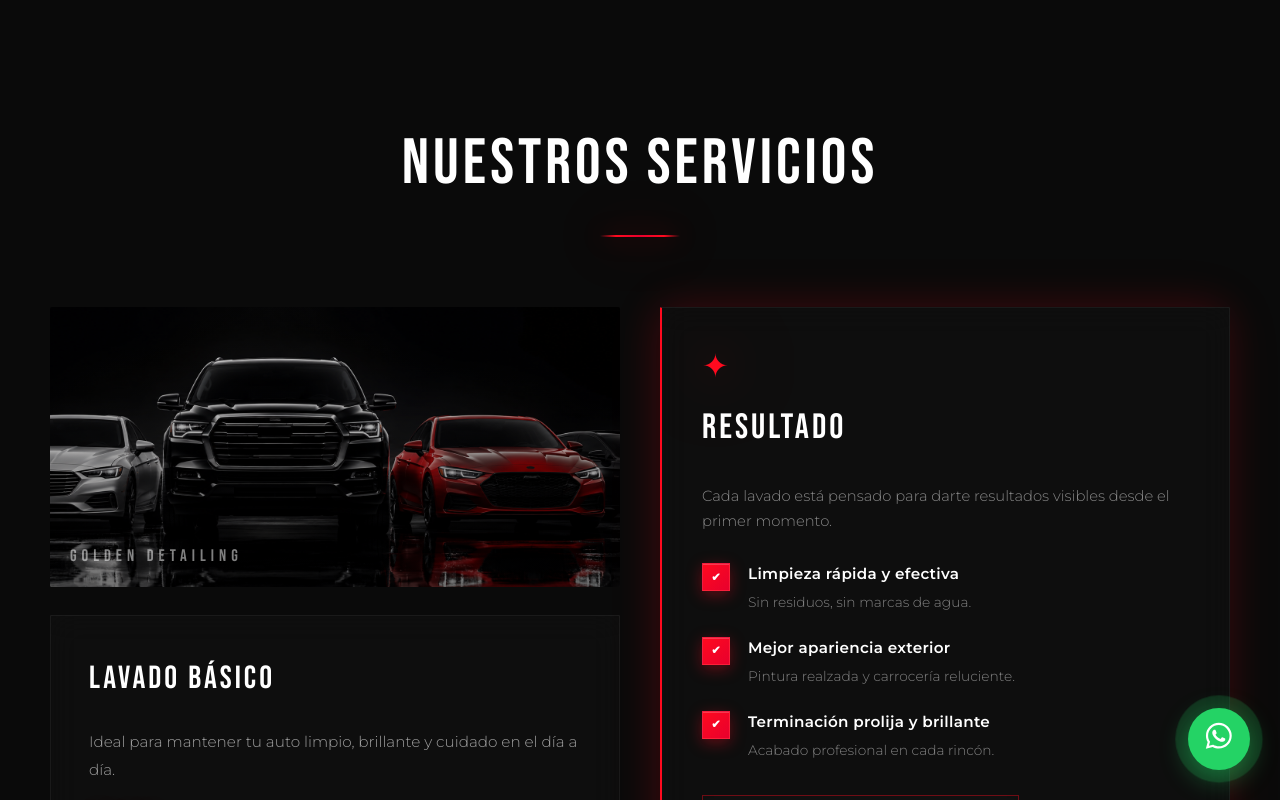
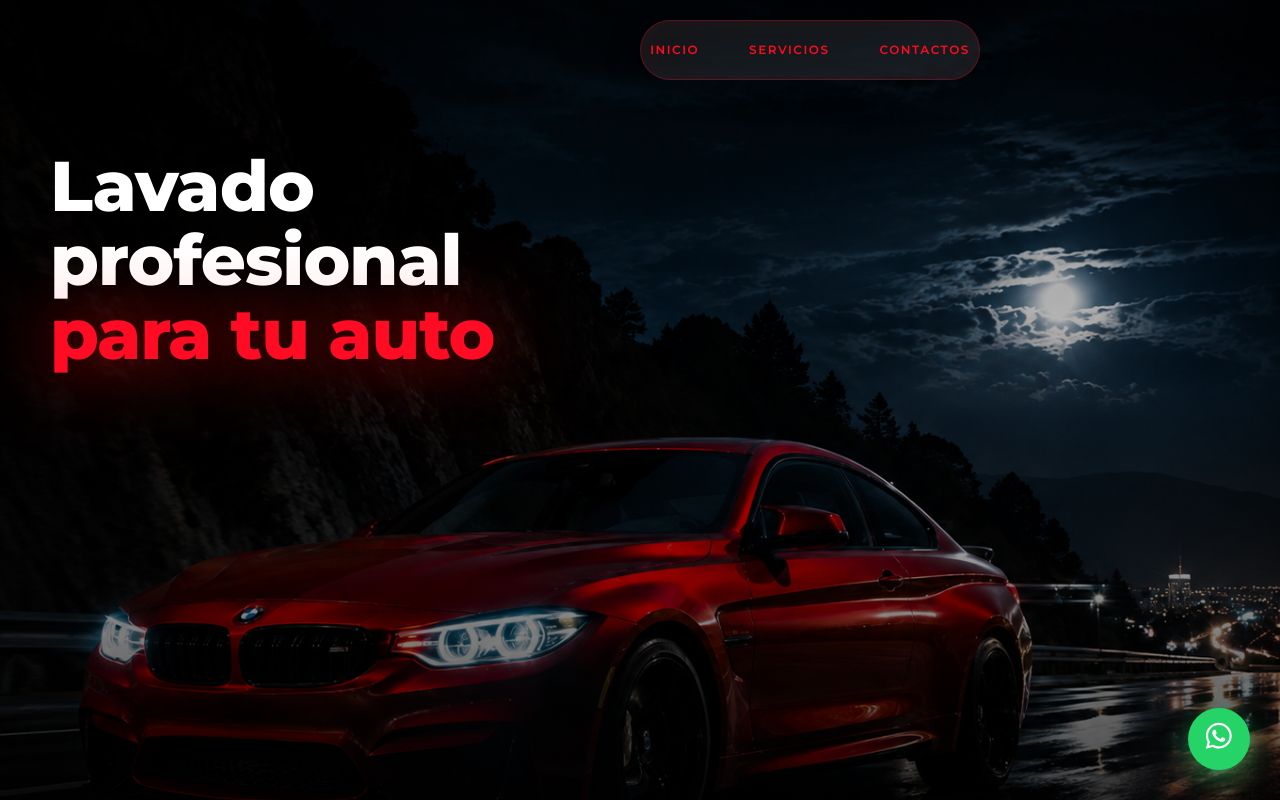
Before and after one commit to PACZKONATASHA/golden.detailing, a React (Vite) app: page / in a window 1280 px wide. Shown: the top 800 px of the page. Built offline with nearby package versions, Linux system fonts and the light colour scheme.

Commit message:
Recrear Hero con imagen, navbar circular rojo y título en cielo

```diff
--- a/src/App.jsx
+++ b/src/App.jsx
@@ -1,3 +1,4 @@
+import Hero from './components/Hero';
 import Services from './components/Services';
 import Premium from './components/Premium';
 import Contact from './components/Contact';
@@ -8,6 +9,7 @@ import './App.css';
 function App() {
   return (
     <div className="app">
+      <Hero />
       <Services />
       <Premium />
       <Contact />
--- /dev/null
+++ b/src/components/Hero.css
@@ -0,0 +1,302 @@
+/* ===== HERO ===== */
+.hero {
+  position: relative;
+  min-height: 100vh;
+  display: flex;
+  flex-direction: column;
+  overflow: hidden;
+  background: #000;
+}
+
+/* Imagen de fondo */
+.hero-bg {
+  position: absolute;
+  inset: 0;
+  z-index: 0;
+}
+
+.hero-bg img {
+  width: 100%;
+  height: 100%;
+  object-fit: cover;
+  object-position: center top;
+}
+
+.hero-overlay {
+  position: absolute;
+  inset: 0;
+  background: linear-gradient(
+    to bottom,
+    rgba(0, 0, 0, 0.4) 0%,
+    rgba(0, 0, 0, 0.2) 50%,
+    rgba(0, 0, 0, 0.7) 100%
+  );
+}
+
+/* ===== NAVBAR CIRCULAR ===== */
+.navbar {
+  position: fixed;
+  top: 20px;
+  left: 50%;
+  transform: translateX(-50%);
+  z-index: 1000;
+  width: 340px;
+  height: 60px;
+  border-radius: 50px;
+  background: rgba(255, 255, 255, 0.08);
+  border: 1.5px solid rgba(255, 10, 31, 0.3);
+  backdrop-filter: blur(20px);
+  -webkit-backdrop-filter: blur(20px);
+  box-shadow: 0 8px 32px rgba(0, 0, 0, 0.4), inset 0 0 30px rgba(255, 10, 31, 0.05);
+  display: flex;
+  align-items: center;
+  padding: 0 24px;
+}
+
+.nav-inner {
+  display: flex;
+  justify-content: center;
+  align-items: center;
+  width: 100%;
+  height: 100%;
+}
+
+.nav-links {
+  display: flex;
+  gap: 50px;
+  list-style: none;
+  margin: 0;
+  padding: 0;
+}
+
+.nav-links li {
+  list-style: none;
+}
+
+.nav-links a {
+  color: var(--rojo);
+  text-decoration: none;
+  font-size: 0.75rem;
+  font-weight: 600;
+  text-transform: uppercase;
+  letter-spacing: 1.5px;
+  position: relative;
+  transition: all 0.3s cubic-bezier(0.4, 0, 0.2, 1);
+  display: block;
+  white-space: nowrap;
+}
+
+.nav-links a::after {
+  content: '';
+  position: absolute;
+  bottom: -6px;
+  left: 50%;
+  transform: translateX(-50%);
+  width: 0;
+  height: 2px;
+  background: var(--rojo);
+  transition: width 0.3s cubic-bezier(0.4, 0, 0.2, 1);
+  box-shadow: 0 0 10px var(--rojo-glow);
+}
+
+.nav-links a:hover {
+  color: #fff;
+  text-shadow: 0 0 10px var(--rojo-glow);
+}
+
+.nav-links a:hover::after {
+  width: 100%;
+}
+
+/* ===== HAMBURGER ===== */
+.hamburger {
+  display: none;
+  flex-direction: column;
+  justify-content: center;
+  gap: 5px;
+  background: none;
+  border: none;
+  cursor: pointer;
+  padding: 4px;
+  z-index: 10;
+  margin-left: auto;
+}
+
+.hamburger span {
+  display: block;
+  width: 20px;
+  height: 2px;
+  background: var(--rojo);
+  border-radius: 2px;
+  transition: transform 0.3s ease, opacity 0.3s ease;
+  transform-origin: center;
+}
+
+.hamburger.open span:nth-child(1) { transform: translateY(7px) rotate(45deg); }
+.hamburger.open span:nth-child(2) { opacity: 0; transform: scaleX(0); }
+.hamburger.open span:nth-child(3) { transform: translateY(-7px) rotate(-45deg); }
+
+/* ===== MOBILE MENU ===== */
+.nav-mobile {
+  list-style: none;
+  overflow: hidden;
+  display: flex;
+  flex-direction: column;
+  gap: 0;
+  padding: 8px 20px 16px;
+  border-top: 1px solid rgba(255, 10, 31, 0.2);
+  margin-top: 8px;
+}
+
+.nav-mobile li a {
+  display: block;
+  padding: 12px 0;
+  color: var(--rojo);
+  text-decoration: none;
+  font-size: 0.8rem;
+  font-weight: 600;
+  text-transform: uppercase;
+  letter-spacing: 1.5px;
+  transition: all 0.25s ease;
+  border-bottom: 1px solid rgba(255, 10, 31, 0.1);
+}
+
+.nav-mobile li:last-child a {
+  border-bottom: none;
+}
+
+.nav-mobile li a:hover {
+  color: #fff;
+  text-shadow: 0 0 10px var(--rojo-glow);
+}
+
+/* ===== HERO CONTENT ===== */
+.hero-content {
+  flex: 1;
+  display: flex;
+  align-items: flex-start;
+  justify-content: flex-start;
+  position: relative;
+  z-index: 2;
+  max-width: 1300px;
+  margin: 0 auto;
+  padding: 100px 50px 140px;
+  width: 100%;
+  padding-top: 150px;
+}
+
+.hero-text {
+  max-width: 580px;
+  display: flex;
+  flex-direction: column;
+  gap: 26px;
+}
+
+.hero-title {
+  font-family: 'Montserrat', sans-serif;
+  font-size: clamp(2.6rem, 5.5vw, 4.8rem);
+  line-height: 1.05;
+  color: #fff;
+  letter-spacing: -1px;
+  text-transform: none;
+  font-weight: 800;
+}
+
+.hero-title-red {
+  color: var(--rojo);
+  text-shadow: 0 0 60px var(--rojo-glow), 0 0 100px var(--rojo-brillo);
+  display: block;
+  filter: brightness(1.15);
+}
+
+/* ===== RESPONSIVE ===== */
+@media (max-width: 1024px) {
+  .navbar {
+    width: 320px;
+    top: 15px;
+  }
+
+  .nav-links {
+    gap: 40px;
+  }
+
+  .hero-content {
+    padding: 120px 40px 120px;
+  }
+}
+
+@media (max-width: 768px) {
+  .navbar {
+    width: auto;
+    padding: 12px 20px;
+    border-radius: 50px;
+    top: 12px;
+    left: 50%;
+    transform: translateX(-50%);
+  }
+
+  .nav-inner {
+    justify-content: space-between;
+    gap: 30px;
+  }
+
+  .nav-links {
+    display: none;
+  }
+
+  .hamburger {
+    display: flex;
+  }
+
+  .nav-links a {
+    font-size: 0.7rem;
+  }
+
+  .hero-content {
+    padding: 100px 24px 80px;
+    align-items: flex-start;
+    padding-top: 120px;
+  }
+
+  .hero-text {
+    max-width: 100%;
+  }
+
+  .hero-title {
+    font-size: clamp(2rem, 8vw, 2.8rem);
+  }
+
+  .hero-bg img {
+    object-position: center center;
+  }
+}
+
+@media (max-width: 480px) {
+  .navbar {
+    width: calc(100% - 24px);
+    top: 10px;
+    padding: 12px 16px;
+  }
+
+  .nav-links {
+    gap: 30px;
+  }
+
+  .hamburger span {
+    width: 18px;
+  }
+
+  .hero-content {
+    padding: 90px 20px 60px;
+    padding-top: 110px;
+  }
+
+  .hero-title {
+    font-size: 2rem;
+    line-height: 1.1;
+  }
+
+  .hero-bg img {
+    object-position: center top;
+  }
+}
--- /dev/null
+++ b/src/components/Hero.jsx
@@ -0,0 +1,79 @@
+import { useState } from 'react';
+import { motion, AnimatePresence } from 'framer-motion';
+import { FaWhatsapp } from 'react-icons/fa';
+import heroImage from '../assets/imagen-hero.png';
+import './Hero.css';
+
+const Hero = () => {
+  const [menuOpen, setMenuOpen] = useState(false);
+
+  const closeMenu = () => setMenuOpen(false);
+
+  return (
+    <section className="hero" id="inicio">
+      {/* Imagen de fondo */}
+      <div className="hero-bg">
+        <img src={heroImage} alt="Golden Detailing" />
+        <div className="hero-overlay" />
+      </div>
+
+      {/* Navbar flotante circular */}
+      <motion.nav
+        className="navbar"
+        initial={{ y: -80, opacity: 0 }}
+        animate={{ y: 0, opacity: 1 }}
+        transition={{ duration: 0.8, ease: 'easeOut' }}
+      >
+        <div className="nav-inner">
+          <ul className="nav-links">
+            <li><a href="#inicio">Inicio</a></li>
+            <li><a href="#services">Servicios</a></li>
+            <li><a href="#contact">Contactos</a></li>
+          </ul>
+
+          <button
+            className={`hamburger${menuOpen ? ' open' : ''}`}
+            onClick={() => setMenuOpen(v => !v)}
+            aria-label="Menú"
+          >
+            <span /><span /><span />
+          </button>
+        </div>
+
+        <AnimatePresence>
+          {menuOpen && (
+            <motion.ul
+              className="nav-mobile"
+              initial={{ opacity: 0, height: 0 }}
+              animate={{ opacity: 1, height: 'auto' }}
+              exit={{ opacity: 0, height: 0 }}
+              transition={{ duration: 0.28, ease: 'easeInOut' }}
+            >
+              <li><a href="#inicio" onClick={closeMenu}>Inicio</a></li>
+              <li><a href="#services" onClick={closeMenu}>Servicios</a></li>
+              <li><a href="#contact" onClick={closeMenu}>Contactos</a></li>
+            </motion.ul>
+          )}
+        </AnimatePresence>
+      </motion.nav>
+
+      {/* Contenido principal - Título en el cielo */}
+      <div className="hero-content">
+        <motion.div
+          className="hero-text"
+          initial={{ opacity: 0, y: -40 }}
+          animate={{ opacity: 1, y: 0 }}
+          transition={{ duration: 1, delay: 0.4 }}
+        >
+          <h1 className="hero-title">
+            Lavado<br />
+            profesional<br />
+            <span className="hero-title-red">para tu auto</span>
+          </h1>
+        </motion.div>
+      </div>
+    </section>
+  );
+};
+
+export default Hero;
```
